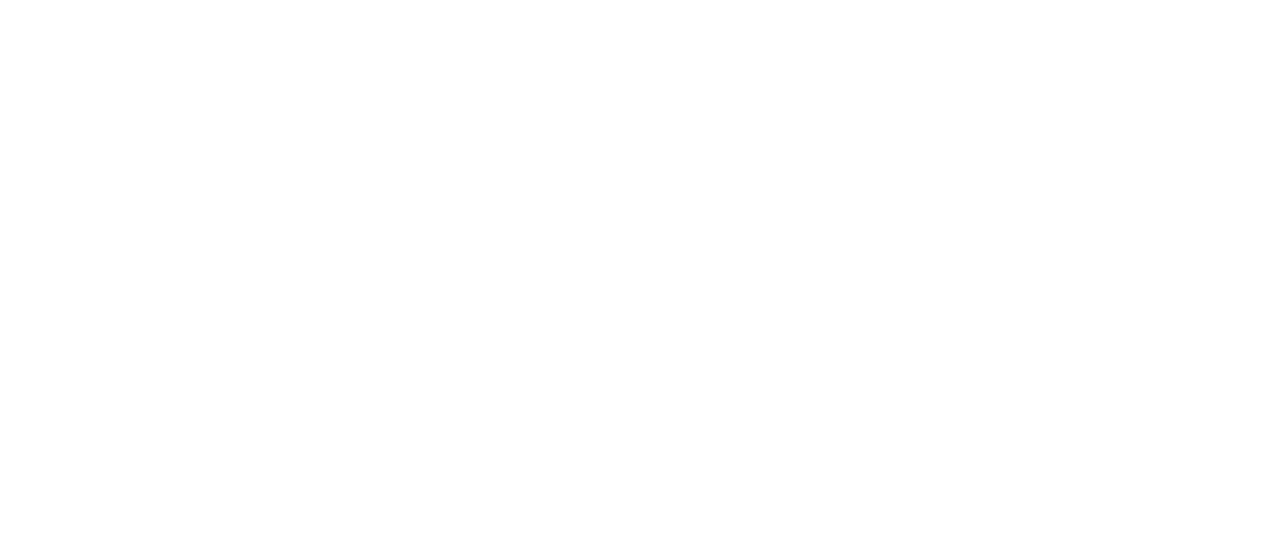
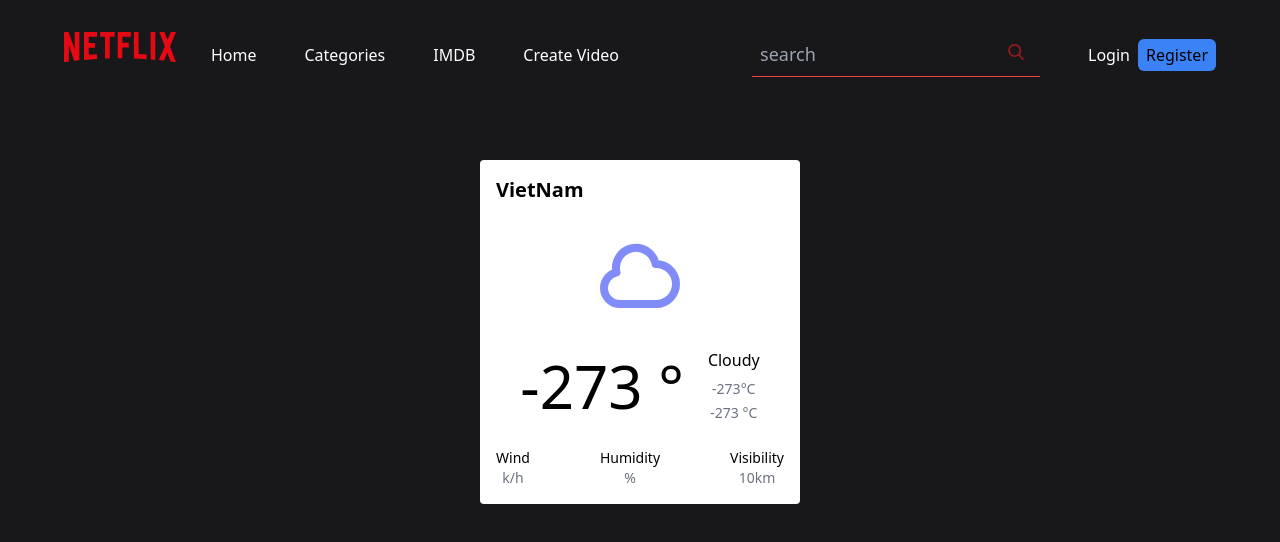
Before and after one commit to sptjerry19/frontendNetflix, a Vue app: page /weather in a window 1280 px wide. Before the commit this address had no page. Shown: the top 542 px of the page. Built offline with nearby package versions, Linux system fonts and the light colour scheme; no server answers; what vue-plyr would draw is missing.

Commit message:
new update

```diff
--- a/src/components/SliderItem.vue
+++ b/src/components/SliderItem.vue
@@ -4,9 +4,7 @@
       <div class="max-h-screen h-full">
         <img
           class="w-full max-h-3/4 min-h-1/2 object-cover"
-          :src="
-            'https://jerrynetflixapp.000webhostapp.com/storage/' + film.image
-          "
+          :src="$store.state.urlStorage + film.image"
           alt=""
         />
       </div>
--- a/src/router/index.js
+++ b/src/router/index.js
@@ -11,6 +11,7 @@
 import FilmTable from "../views/admin/contents/FilmTable.vue";
 import Categories from "../views/admin/contents/Categories.vue";
 import ImdbView from "../views/ImdbView.vue";
+import WeatherView from "../views/WeatherView.vue";
 
 const router = createRouter({
   history: createWebHistory(import.meta.env.BASE_URL),
@@ -55,6 +56,11 @@
       path: "/IMDB",
       name: "IMDB",
       component: ImdbView,
+    },
+    {
+      path: "/weather",
+      name: "weather",
+      component: WeatherView,
     },
 
     // Admin
--- a/src/store.js
+++ b/src/store.js
@@ -3,8 +3,8 @@
 // Create a new store instance.
 const store = createStore({
   state: {
-    UrlServe: "https://jerrynetflixapp.000webhostapp.com/api",
-    urlStorage: "https://jerrynetflixapp.000webhostapp.com/storage/",
+    UrlServe: "http://127.0.0.1:8000/api",
+    urlStorage: "http://127.0.0.1:8000/storage/",
     token: null,
     isAuthenticated: false,
   },
--- a/src/views/ImdbView.vue
+++ b/src/views/ImdbView.vue
@@ -37,10 +37,7 @@
               class="z-10 h-full w-full overflow-hidden rounded-xl border border-gray-200 opacity-80 transition duration-300 ease-in-out group-hover:opacity-100 dark:border-gray-700 dark:opacity-70"
             >
               <img
-                :src="
-                  'https://jerrynetflixapp.000webhostapp.com/storage/' +
-                  film.image
-                "
+                :src="$store.state.urlStorage + film.image"
                 class="animate-fade-in block h-full w-full scale-100 transform object-cover opacity-100 transition duration-300 group-hover:scale-110"
                 alt=""
               />
--- /dev/null
+++ b/src/views/WeatherView.vue
@@ -0,0 +1,114 @@
+<template>
+  <div class="bg-zinc-900 min-h-full">
+    <NavbarView />
+    <div class="pt-40">
+      <div class="min-h-screen flex items-center justify-center">
+        <div class="flex flex-col bg-white rounded p-4 w-full max-w-xs">
+          <div class="font-bold text-xl">{{ city }}</div>
+          <div class="text-sm text-gray-500">{{ date }}</div>
+          <div
+            class="mt-6 text-6xl self-center inline-flex items-center justify-center rounded-lg text-indigo-400 h-24 w-24"
+          >
+            <svg
+              class="w-32 h-32"
+              fill="none"
+              stroke="currentColor"
+              viewBox="0 0 24 24"
+              xmlns="http://www.w3.org/2000/svg"
+            >
+              <path
+                stroke-linecap="round"
+                stroke-linejoin="round"
+                stroke-width="2"
+                d="M3 15a4 4 0 004 4h9a5 5 0 10-.1-9.999 5.002 5.002 0 10-9.78 2.096A4.001 4.001 0 003 15z"
+              ></path>
+            </svg>
+          </div>
+          <div class="flex flex-row items-center justify-center mt-6">
+            <div class="font-medium text-6xl">{{ currenttemp - 273 }} °</div>
+            <div class="flex flex-col items-center ml-6">
+              <div>Cloudy</div>
+              <div class="mt-1">
+                <span class="text-sm"
+                  ><i class="far fa-long-arrow-up"></i
+                ></span>
+                <span class="text-sm font-light text-gray-500"
+                  >{{ maxtemp - 273 }}°C</span
+                >
+              </div>
+              <div>
+                <span class="text-sm"
+                  ><i class="far fa-long-arrow-down"></i
+                ></span>
+                <span class="text-sm font-light text-gray-500"
+                  >{{ mintemp - 273 }} °C</span
+                >
+              </div>
+            </div>
+          </div>
+          <div class="flex flex-row justify-between mt-6">
+            <div class="flex flex-col items-center">
+              <div class="font-medium text-sm">Wind</div>
+              <div class="text-sm text-gray-500">{{ wind }} k/h</div>
+            </div>
+            <div class="flex flex-col items-center">
+              <div class="font-medium text-sm">Humidity</div>
+              <div class="text-sm text-gray-500">{{ humidity }} %</div>
+            </div>
+            <div class="flex flex-col items-center">
+              <div class="font-medium text-sm">Visibility</div>
+              <div class="text-sm text-gray-500">10km</div>
+            </div>
+          </div>
+        </div>
+      </div>
+    </div>
+  </div>
+</template>
+
+<script setup>
+import NavbarView from "./NavbarView.vue";
+</script>
+
+<script>
+import axios from "axios";
+export default {
+  data() {
+    return {
+      city: "VietNam",
+      date: "",
+      weather: "",
+      currenttemp: "",
+      maxtemp: "",
+      mintemp: "",
+      wind: "",
+      humidity: "",
+      visibility: "",
+    };
+  },
+  created() {
+    setInterval(
+      axios
+        .get(
+          "https://api.openweathermap.org/data/2.5/weather?lat=9.6970387&lon=-75.61609832592933&appid=1b3d57ebe410a34ccb74c116bbf2832a"
+        )
+        .then((response) => {
+          const weatherData = response.data;
+          console.log(response.data);
+          this.city = weatherData.name;
+          this.weather = weatherData.weather.main;
+          this.currenttemp = Math.floor(weatherData.main.temp);
+          this.maxtemp = Math.floor(weatherData.main.temp_max);
+          this.mintemp = Math.floor(weatherData.main.temp_min);
+          this.wind = weatherData.wind.speed;
+          this.humidity = weatherData.main.humidity;
+          this.visibility = weatherData.visibility;
+        })
+        .catch((error) => {
+          console.log(error);
+        }),
+      60000
+    );
+  },
+};
+</script>
--- a/src/views/admin/AddFilm.vue
+++ b/src/views/admin/AddFilm.vue
@@ -276,10 +276,10 @@
         .catch((error) => {
           console.log(error.response.data.errors);
           const errors = error.response.data.errors;
-          this.error.title = errors.title;
-          this.error.over_view = errors.over_view;
-          this.error.image = errors.image;
-          this.error.video = errors.video;
+          // this.error.title = errors.title;
+          // this.error.over_view = errors.over_view;
+          // this.error.image = errors.image;
+          // this.error.video = errors.video;
         });
       // reset
       this.error.title = "";
--- a/src/views/users/RegisTer.vue
+++ b/src/views/users/RegisTer.vue
@@ -77,13 +77,14 @@
               placeholder="*********"
             />
           </div>
-          <div class="mt-8 flex justify-center text-lg text-black">
+          <div class="mt-8 flex justify-center text-lg text-black items-center">
             <button
               type="submit"
               class="rounded-3xl bg-red-800 bg-opacity-50 px-10 py-2 text-white shadow-xl backdrop-blur-md transition-colors duration-300 hover:bg-red-500"
             >
-              Login
+              Register
             </button>
+            <router-link to="/login" class="text-white ml-3">Login</router-link>
           </div>
         </form>
       </div>
```
Also changed, not shown: 1 other file (tests, documents, lock files or other folders).
